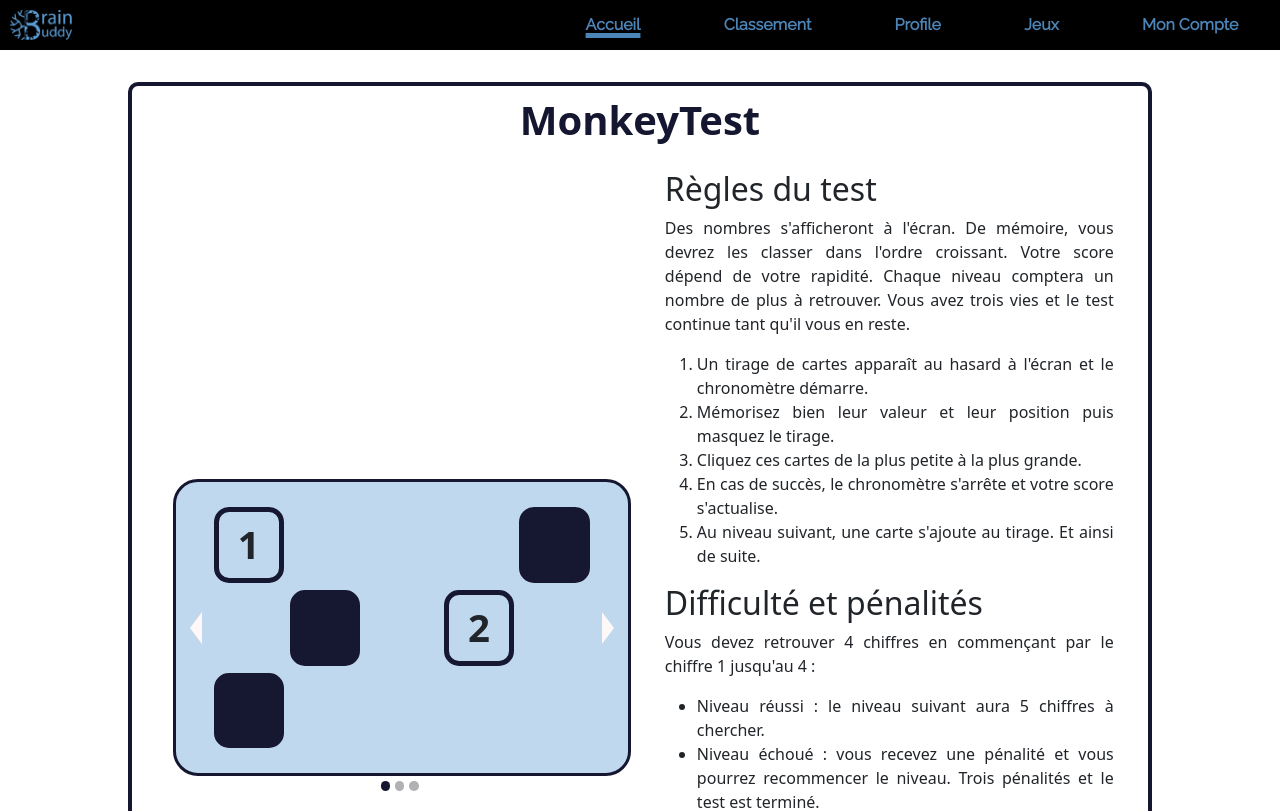
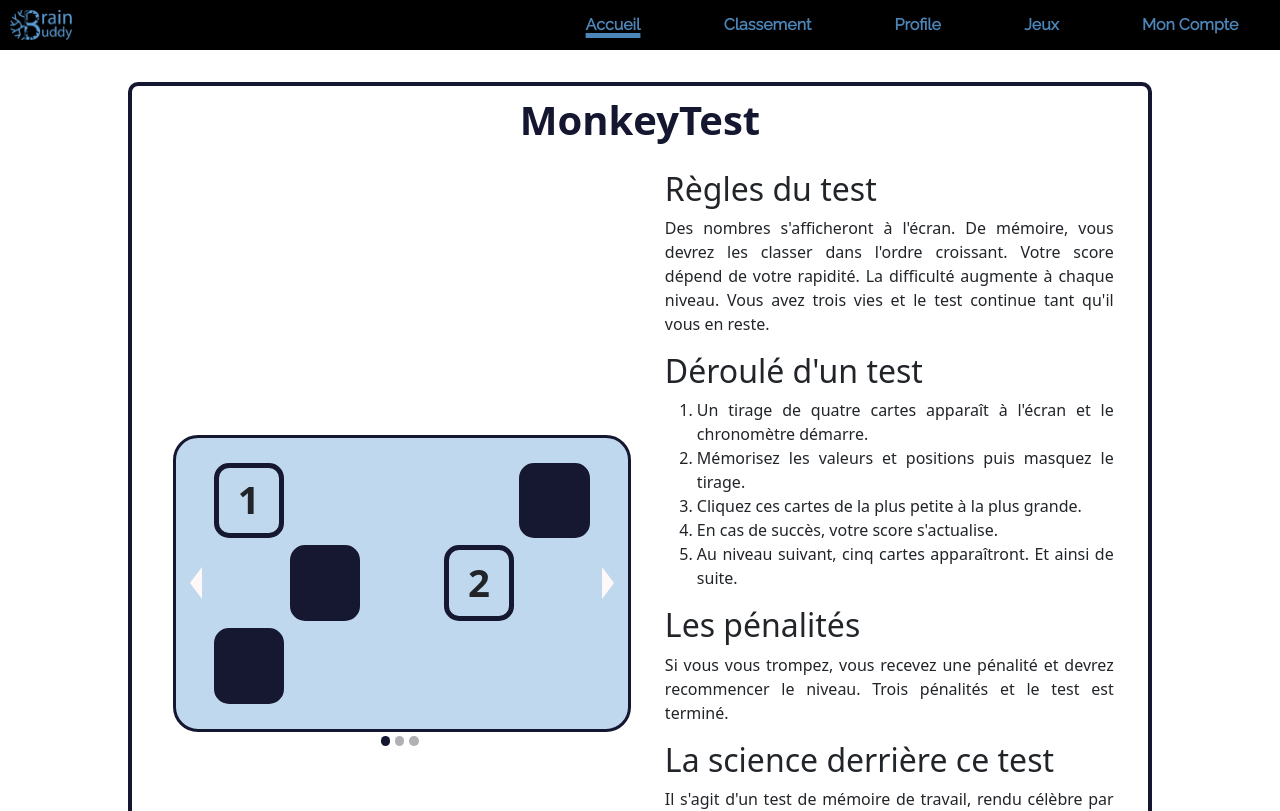
Before and after one commit to Xenus3/FrontEndBrainBuddy, an Angular app: page /monkeytest in a window 1280 px wide. Shown: the top 811 px of the page. Built offline with nearby package versions, Linux system fonts and the light colour scheme.

Commit message:
final text edition

```diff
--- a/src/app/components/monkey-test-tutoriel/monkey-test-tutoriel.component.html
+++ b/src/app/components/monkey-test-tutoriel/monkey-test-tutoriel.component.html
@@ -77,23 +77,18 @@
                 <div class="paragraphs">
                     <h2>Règles du test</h2>
                     <p>
-                       Des nombres s'afficheront à l'écran. De mémoire, vous devrez les classer dans l'ordre croissant. Votre score dépend de votre rapidité. Chaque niveau comptera un nombre de plus à retrouver. Vous avez trois vies et le test continue tant qu'il vous en reste.
+                       Des nombres s'afficheront à l'écran. De mémoire, vous devrez les classer dans l'ordre croissant. Votre score dépend de votre rapidité. La difficulté augmente à chaque niveau. Vous avez trois vies et le test continue tant qu'il vous en reste.
                     </p>
+                    <h2>Déroulé d'un test</h2>
                     <ol>
-                        <li>Un tirage de cartes apparaît au hasard à l'écran et le chronomètre démarre.</li>
-                        <li>Mémorisez bien leur valeur et leur position puis masquez le tirage.</li>
+                        <li>Un tirage de quatre cartes apparaît à l'écran et le chronomètre démarre.</li>
+                        <li>Mémorisez les valeurs et positions puis masquez le tirage.</li>
                         <li>Cliquez ces cartes de la plus petite à la plus grande.</li>
-                        <li>En cas de succès, le chronomètre s'arrête et votre score s'actualise.</li>
-                        <li>Au niveau suivant, une carte s'ajoute au tirage. Et ainsi de suite.</li>
+                        <li>En cas de succès, votre score s'actualise.</li>
+                        <li>Au niveau suivant, cinq cartes apparaîtront. Et ainsi de suite.</li>
                     </ol>
-                    <h2>Difficulté et pénalités</h2>
-                    <p>
-                        Vous devez retrouver 4 chiffres en commençant par le chiffre 1 jusqu'au 4 :
-                    </p>
-                    <ul>
-                        <li>Niveau réussi : le niveau suivant aura 5 chiffres à chercher.</li>
-                        <li>Niveau échoué : vous recevez une pénalité et vous pourrez recommencer le niveau. Trois pénalités et le test est terminé.</li>
-                    </ul>
+                    <h2>Les pénalités</h2>
+                    <p>Si vous vous trompez, vous recevez une pénalité et devrez recommencer le niveau. Trois pénalités et le test est terminé.</p>
                     <h2>La science derrière ce test</h2>
                     <p>
                         Il s'agit d'un test de mémoire de travail, rendu célèbre par une étude qui a révélé que les chimpanzés obtenaient systématiquement de meilleurs résultats que les humains dans cette tâche.
```
